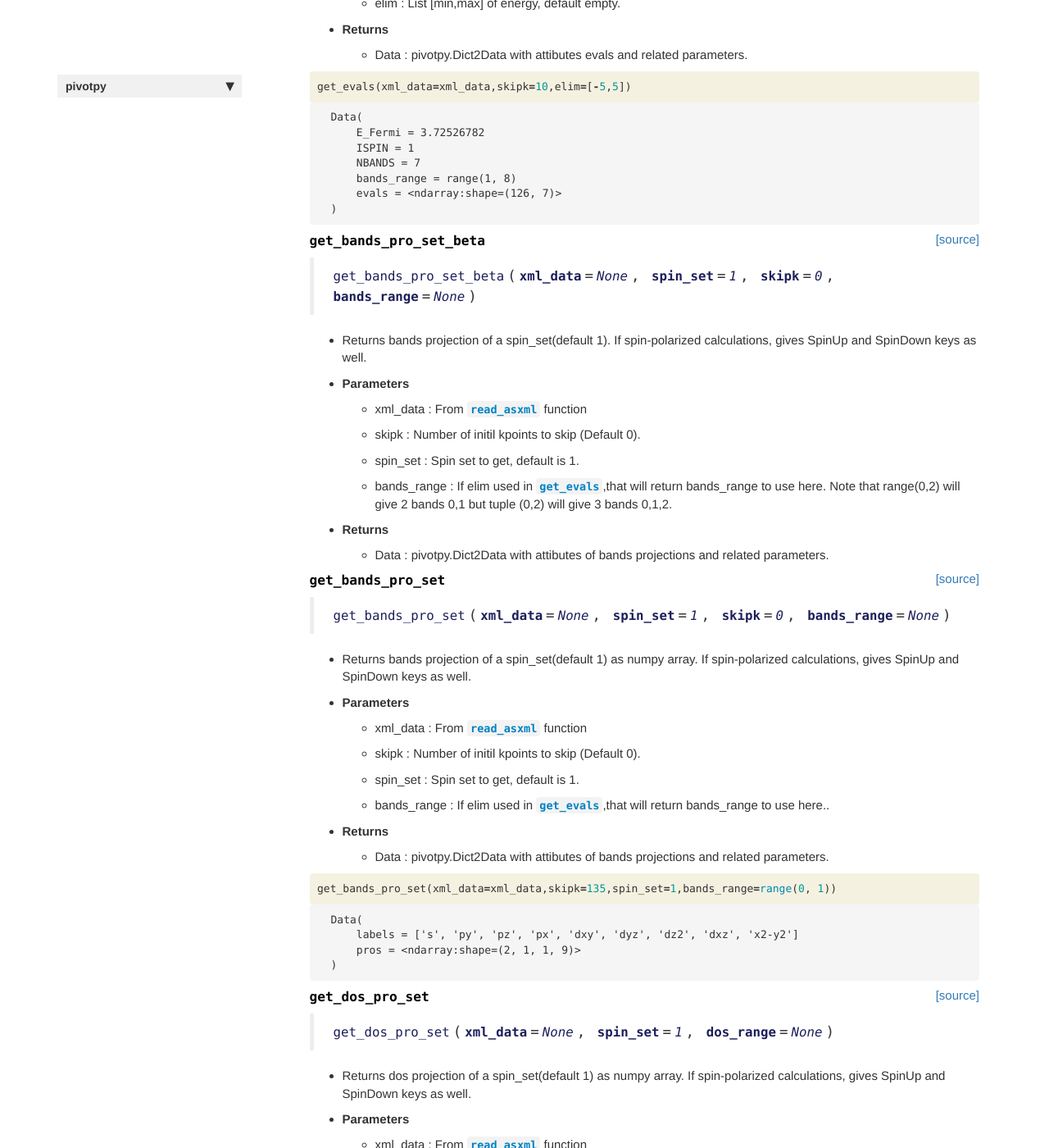
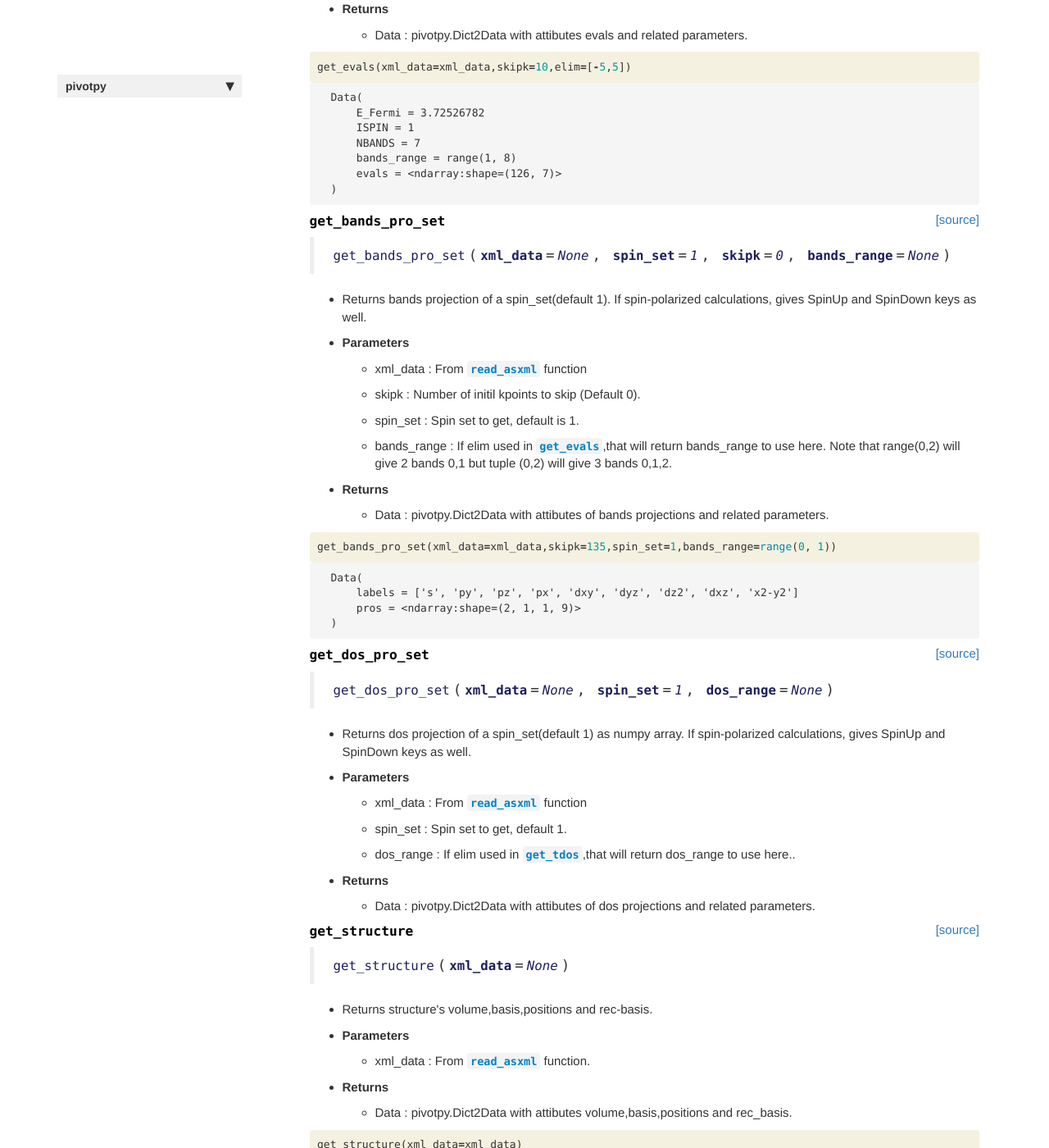
Before and after one commit to asaboor-gh/pivotpy, a Jekyll site: the page built from docs/XmlElementTree.html, in a window 1280 px wide and 1400 px high, scrolled down 5345 px. Shown: the whole window at 82% size. Built offline with Jekyll 4.4.1, drawn with Linux system fonts in a browser that asks for light colours; nearby versions of some CDN libraries; comment, search, counter and statistics services are not loaded; some of the changed text lies outside the part shown.

Commit message:
fast_pro_set

```diff
--- a/docs/XmlElementTree.html
+++ b/docs/XmlElementTree.html
@@ -295,7 +295,7 @@ If current folder contains <code>vasprun.xml</code> file, it automatically picks
 
 
 <div class="output_markdown rendered_html output_subarea ">
-<h4 id="exclude_kpts" class="doc_header"><code>exclude_kpts</code><a href="https://github.com/massgh/pivotpy/tree/master/pivotpy/vr_parser.py#L141" class="source_link" style="float:right">[source]</a></h4><blockquote><p><code>exclude_kpts</code>(<strong><code>xml_data</code></strong>=<em><code>None</code></em>)</p>
+<h4 id="exclude_kpts" class="doc_header"><code>exclude_kpts</code><a href="https://github.com/massgh/pivotpy/tree/master/pivotpy/vr_parser.py#L134" class="source_link" style="float:right">[source]</a></h4><blockquote><p><code>exclude_kpts</code>(<strong><code>xml_data</code></strong>=<em><code>None</code></em>)</p>
 </blockquote>
 <ul>
 <li>Returns number of kpoints to exclude used from IBZKPT.</li>
@@ -337,7 +337,7 @@ If current folder contains <code>vasprun.xml</code> file, it automatically picks
 
 
 <div class="output_markdown rendered_html output_subarea ">
-<h4 id="get_ispin" class="doc_header"><code>get_ispin</code><a href="https://github.com/massgh/pivotpy/tree/master/pivotpy/vr_parser.py#L162" class="source_link" style="float:right">[source]</a></h4><blockquote><p><code>get_ispin</code>(<strong><code>xml_data</code></strong>=<em><code>None</code></em>)</p>
+<h4 id="get_ispin" class="doc_header"><code>get_ispin</code><a href="https://github.com/massgh/pivotpy/tree/master/pivotpy/vr_parser.py#L155" class="source_link" style="float:right">[source]</a></h4><blockquote><p><code>get_ispin</code>(<strong><code>xml_data</code></strong>=<em><code>None</code></em>)</p>
 </blockquote>
 <ul>
 <li>Returns value of ISPIN.</li>
@@ -379,7 +379,7 @@ If current folder contains <code>vasprun.xml</code> file, it automatically picks
 
 
 <div class="output_markdown rendered_html output_subarea ">
-<h4 id="get_summary" class="doc_header"><code>get_summary</code><a href="https://github.com/massgh/pivotpy/tree/master/pivotpy/vr_parser.py#L179" class="source_link" style="float:right">[source]</a></h4><blockquote><p><code>get_summary</code>(<strong><code>xml_data</code></strong>=<em><code>None</code></em>)</p>
+<h4 id="get_summary" class="doc_header"><code>get_summary</code><a href="https://github.com/massgh/pivotpy/tree/master/pivotpy/vr_parser.py#L172" class="source_link" style="float:right">[source]</a></h4><blockquote><p><code>get_summary</code>(<strong><code>xml_data</code></strong>=<em><code>None</code></em>)</p>
 </blockquote>
 <ul>
 <li>Returns overview of system parameters.</li>
@@ -489,7 +489,7 @@ If current folder contains <code>vasprun.xml</code> file, it automatically picks
 
 
 <div class="output_markdown rendered_html output_subarea ">
-<h4 id="get_kpts" class="doc_header"><code>get_kpts</code><a href="https://github.com/massgh/pivotpy/tree/master/pivotpy/vr_parser.py#L217" class="source_link" style="float:right">[source]</a></h4><blockquote><p><code>get_kpts</code>(<strong><code>xml_data</code></strong>=<em><code>None</code></em>, <strong><code>skipk</code></strong>=<em><code>0</code></em>, <strong><code>joinPathAt</code></strong>=<em><code>[]</code></em>)</p>
+<h4 id="get_kpts" class="doc_header"><code>get_kpts</code><a href="https://github.com/massgh/pivotpy/tree/master/pivotpy/vr_parser.py#L210" class="source_link" style="float:right">[source]</a></h4><blockquote><p><code>get_kpts</code>(<strong><code>xml_data</code></strong>=<em><code>None</code></em>, <strong><code>skipk</code></strong>=<em><code>0</code></em>, <strong><code>joinPathAt</code></strong>=<em><code>[]</code></em>)</p>
 </blockquote>
 <ul>
 <li>Returns kpoints and calculated kpath.</li>
@@ -570,7 +570,7 @@ If current folder contains <code>vasprun.xml</code> file, it automatically picks
 
 
 <div class="output_markdown rendered_html output_subarea ">
-<h4 id="get_tdos" class="doc_header"><code>get_tdos</code><a href="https://github.com/massgh/pivotpy/tree/master/pivotpy/vr_parser.py#L251" class="source_link" style="float:right">[source]</a></h4><blockquote><p><code>get_tdos</code>(<strong><code>xml_data</code></strong>=<em><code>None</code></em>, <strong><code>spin_set</code></strong>=<em><code>1</code></em>, <strong><code>elim</code></strong>=<em><code>[]</code></em>)</p>
+<h4 id="get_tdos" class="doc_header"><code>get_tdos</code><a href="https://github.com/massgh/pivotpy/tree/master/pivotpy/vr_parser.py#L244" class="source_link" style="float:right">[source]</a></h4><blockquote><p><code>get_tdos</code>(<strong><code>xml_data</code></strong>=<em><code>None</code></em>, <strong><code>spin_set</code></strong>=<em><code>1</code></em>, <strong><code>elim</code></strong>=<em><code>[]</code></em>)</p>
 </blockquote>
 <ul>
 <li>Returns total dos for a spin_set (default 1) and energy limit. If spin-polarized calculations, gives SpinUp and SpinDown keys as well.</li>
@@ -651,7 +651,7 @@ If current folder contains <code>vasprun.xml</code> file, it automatically picks
 
 
 <div class="output_markdown rendered_html output_subarea ">
-<h4 id="get_evals" class="doc_header"><code>get_evals</code><a href="https://github.com/massgh/pivotpy/tree/master/pivotpy/vr_parser.py#L304" class="source_link" style="float:right">[source]</a></h4><blockquote><p><code>get_evals</code>(<strong><code>xml_data</code></strong>=<em><code>None</code></em>, <strong><code>skipk</code></strong>=<em><code>None</code></em>, <strong><code>elim</code></strong>=<em><code>[]</code></em>)</p>
+<h4 id="get_evals" class="doc_header"><code>get_evals</code><a href="https://github.com/massgh/pivotpy/tree/master/pivotpy/vr_parser.py#L297" class="source_link" style="float:right">[source]</a></h4><blockquote><p><code>get_evals</code>(<strong><code>xml_data</code></strong>=<em><code>None</code></em>, <strong><code>skipk</code></strong>=<em><code>None</code></em>, <strong><code>elim</code></strong>=<em><code>[]</code></em>)</p>
 </blockquote>
 <ul>
 <li>Returns eigenvalues as numpy array. If spin-polarized calculations, gives SpinUp and SpinDown keys as well.</li>
@@ -734,7 +734,7 @@ If current folder contains <code>vasprun.xml</code> file, it automatically picks
 
 
 <div class="output_markdown rendered_html output_subarea ">
-<h4 id="get_bands_pro_set_beta" class="doc_header"><code>get_bands_pro_set_beta</code><a href="https://github.com/massgh/pivotpy/tree/master/pivotpy/vr_parser.py#L357" class="source_link" style="float:right">[source]</a></h4><blockquote><p><code>get_bands_pro_set_beta</code>(<strong><code>xml_data</code></strong>=<em><code>None</code></em>, <strong><code>spin_set</code></strong>=<em><code>1</code></em>, <strong><code>skipk</code></strong>=<em><code>0</code></em>, <strong><code>bands_range</code></strong>=<em><code>None</code></em>)</p>
+<h4 id="get_bands_pro_set" class="doc_header"><code>get_bands_pro_set</code><a href="https://github.com/massgh/pivotpy/tree/master/pivotpy/vr_parser.py#L350" class="source_link" style="float:right">[source]</a></h4><blockquote><p><code>get_bands_pro_set</code>(<strong><code>xml_data</code></strong>=<em><code>None</code></em>, <strong><code>spin_set</code></strong>=<em><code>1</code></em>, <strong><code>skipk</code></strong>=<em><code>0</code></em>, <strong><code>bands_range</code></strong>=<em><code>None</code></em>)</p>
 </blockquote>
 <ul>
 <li>Returns bands projection of a spin_set(default 1). If spin-polarized calculations, gives SpinUp and SpinDown keys as well.</li>
@@ -743,51 +743,6 @@ If current folder contains <code>vasprun.xml</code> file, it automatically picks
 <li>skipk       : Number of initil kpoints to skip (Default 0).</li>
 <li>spin_set    : Spin set to get, default is 1.</li>
 <li>bands_range : If elim used in <a href="/pivotpy/XmlElementTree.html#get_evals"><code>get_evals</code></a>,that will return bands_range to use here. Note that range(0,2) will give 2 bands 0,1 but tuple (0,2) will give 3 bands 0,1,2.</li>
-</ul>
-</li>
-<li><strong>Returns</strong><ul>
-<li>Data     : pivotpy.Dict2Data with attibutes of bands projections and related parameters.</li>
-</ul>
-</li>
-</ul>
-
-</div>
-
-</div>
-
-</div>
-</div>
-
-</div>
-    {% endraw %}
-
-    {% raw %}
-
-<div class="cell border-box-sizing code_cell rendered">
-
-</div>
-    {% endraw %}
-
-    {% raw %}
-
-<div class="cell border-box-sizing code_cell rendered">
-
-<div class="output_wrapper">
-<div class="output">
-
-<div class="output_area">
-
-
-<div class="output_markdown rendered_html output_subarea ">
-<h4 id="get_bands_pro_set" class="doc_header"><code>get_bands_pro_set</code><a href="https://github.com/massgh/pivotpy/tree/master/pivotpy/vr_parser.py#L420" class="source_link" style="float:right">[source]</a></h4><blockquote><p><code>get_bands_pro_set</code>(<strong><code>xml_data</code></strong>=<em><code>None</code></em>, <strong><code>spin_set</code></strong>=<em><code>1</code></em>, <strong><code>skipk</code></strong>=<em><code>0</code></em>, <strong><code>bands_range</code></strong>=<em><code>None</code></em>)</p>
-</blockquote>
-<ul>
-<li>Returns bands projection of a spin_set(default 1) as numpy array. If spin-polarized calculations, gives SpinUp and SpinDown keys as well.</li>
-<li><strong>Parameters</strong><ul>
-<li>xml_data    : From <a href="/pivotpy/XmlElementTree.html#read_asxml"><code>read_asxml</code></a> function</li>
-<li>skipk       : Number of initil kpoints to skip (Default 0).</li>
-<li>spin_set    : Spin set to get, default is 1.</li>
-<li>bands_range : If elim used in <a href="/pivotpy/XmlElementTree.html#get_evals"><code>get_evals</code></a>,that will return bands_range to use here..</li>
 </ul>
 </li>
 <li><strong>Returns</strong><ul>
@@ -860,7 +815,7 @@ If current folder contains <code>vasprun.xml</code> file, it automatically picks
 
 
 <div class="output_markdown rendered_html output_subarea ">
-<h4 id="get_dos_pro_set" class="doc_header"><code>get_dos_pro_set</code><a href="https://github.com/massgh/pivotpy/tree/master/pivotpy/vr_parser.py#L473" class="source_link" style="float:right">[source]</a></h4><blockquote><p><code>get_dos_pro_set</code>(<strong><code>xml_data</code></strong>=<em><code>None</code></em>, <strong><code>spin_set</code></strong>=<em><code>1</code></em>, <strong><code>dos_range</code></strong>=<em><code>None</code></em>)</p>
+<h4 id="get_dos_pro_set" class="doc_header"><code>get_dos_pro_set</code><a href="https://github.com/massgh/pivotpy/tree/master/pivotpy/vr_parser.py#L413" class="source_link" style="float:right">[source]</a></h4><blockquote><p><code>get_dos_pro_set</code>(<strong><code>xml_data</code></strong>=<em><code>None</code></em>, <strong><code>spin_set</code></strong>=<em><code>1</code></em>, <strong><code>dos_range</code></strong>=<em><code>None</code></em>)</p>
 </blockquote>
 <ul>
 <li>Returns dos projection of a spin_set(default 1) as numpy array. If spin-polarized calculations, gives SpinUp and SpinDown keys as well.</li>
@@ -904,7 +859,7 @@ If current folder contains <code>vasprun.xml</code> file, it automatically picks
 
 
 <div class="output_markdown rendered_html output_subarea ">
-<h4 id="get_structure" class="doc_header"><code>get_structure</code><a href="https://github.com/massgh/pivotpy/tree/master/pivotpy/vr_parser.py#L516" class="source_link" style="float:right">[source]</a></h4><blockquote><p><code>get_structure</code>(<strong><code>xml_data</code></strong>=<em><code>None</code></em>)</p>
+<h4 id="get_structure" class="doc_header"><code>get_structure</code><a href="https://github.com/massgh/pivotpy/tree/master/pivotpy/vr_parser.py#L456" class="source_link" style="float:right">[source]</a></h4><blockquote><p><code>get_structure</code>(<strong><code>xml_data</code></strong>=<em><code>None</code></em>)</p>
 </blockquote>
 <ul>
 <li>Returns structure's volume,basis,positions and rec-basis.</li>
@@ -991,7 +946,7 @@ If current folder contains <code>vasprun.xml</code> file, it automatically picks
 
 
 <div class="output_markdown rendered_html output_subarea ">
-<h4 id="export_vasprun" class="doc_header"><code>export_vasprun</code><a href="https://github.com/massgh/pivotpy/tree/master/pivotpy/vr_parser.py#L544" class="source_link" style="float:right">[source]</a></h4><blockquote><p><code>export_vasprun</code>(<strong><code>path</code></strong>=<em><code>None</code></em>, <strong><code>skipk</code></strong>=<em><code>None</code></em>, <strong><code>elim</code></strong>=<em><code>[]</code></em>, <strong><code>joinPathAt</code></strong>=<em><code>[]</code></em>, <strong><code>shift_kpath</code></strong>=<em><code>0</code></em>)</p>
+<h4 id="export_vasprun" class="doc_header"><code>export_vasprun</code><a href="https://github.com/massgh/pivotpy/tree/master/pivotpy/vr_parser.py#L484" class="source_link" style="float:right">[source]</a></h4><blockquote><p><code>export_vasprun</code>(<strong><code>path</code></strong>=<em><code>None</code></em>, <strong><code>skipk</code></strong>=<em><code>None</code></em>, <strong><code>elim</code></strong>=<em><code>[]</code></em>, <strong><code>joinPathAt</code></strong>=<em><code>[]</code></em>, <strong><code>shift_kpath</code></strong>=<em><code>0</code></em>)</p>
 </blockquote>
 <ul>
 <li>Returns a full dictionary of all objects from <code>vasprun.xml</code> file. It first try to load the data exported by powershell's <code>Export-VR(Vasprun)</code>, which is very fast for large files. It is recommended to export large files in powershell first.</li>
@@ -1156,7 +1111,7 @@ If current folder contains <code>vasprun.xml</code> file, it automatically picks
 
 
 <div class="output_markdown rendered_html output_subarea ">
-<h4 id="load_export" class="doc_header"><code>load_export</code><a href="https://github.com/massgh/pivotpy/tree/master/pivotpy/vr_parser.py#L629" class="source_link" style="float:right">[source]</a></h4><blockquote><p><code>load_export</code>(<strong><code>path</code></strong>=<em><code>'./vasprun.xml'</code></em>, <strong><code>joinPathAt</code></strong>=<em><code>[]</code></em>, <strong><code>shift_kpath</code></strong>=<em><code>0</code></em>, <strong><code>path_to_ps</code></strong>=<em><code>'pwsh'</code></em>, <strong><code>skipk</code></strong>=<em><code>None</code></em>, <strong><code>max_filled</code></strong>=<em><code>10</code></em>, <strong><code>max_empty</code></strong>=<em><code>10</code></em>, <strong><code>keep_files</code></strong>=<em><code>True</code></em>)</p>
+<h4 id="load_export" class="doc_header"><code>load_export</code><a href="https://github.com/massgh/pivotpy/tree/master/pivotpy/vr_parser.py#L569" class="source_link" style="float:right">[source]</a></h4><blockquote><p><code>load_export</code>(<strong><code>path</code></strong>=<em><code>'./vasprun.xml'</code></em>, <strong><code>joinPathAt</code></strong>=<em><code>[]</code></em>, <strong><code>shift_kpath</code></strong>=<em><code>0</code></em>, <strong><code>path_to_ps</code></strong>=<em><code>'pwsh'</code></em>, <strong><code>skipk</code></strong>=<em><code>None</code></em>, <strong><code>max_filled</code></strong>=<em><code>10</code></em>, <strong><code>max_empty</code></strong>=<em><code>10</code></em>, <strong><code>keep_files</code></strong>=<em><code>True</code></em>)</p>
 </blockquote>
 <ul>
 <li>Returns a full dictionary of all objects from <code>vasprun.xml</code> file exported using powershell.</li>
@@ -1224,7 +1179,7 @@ If current folder contains <code>vasprun.xml</code> file, it automatically picks
 
 
 <div class="output_markdown rendered_html output_subarea ">
-<h4 id="dump_dict" class="doc_header"><code>dump_dict</code><a href="https://github.com/massgh/pivotpy/tree/master/pivotpy/vr_parser.py#L783" class="source_link" style="float:right">[source]</a></h4><blockquote><p><code>dump_dict</code>(<strong><code>dict_data</code></strong>=<em><code>None</code></em>, <strong><code>dump_to</code></strong>=<em><code>'pickle'</code></em>, <strong><code>outfile</code></strong>=<em><code>None</code></em>, <strong><code>indent</code></strong>=<em><code>1</code></em>)</p>
+<h4 id="dump_dict" class="doc_header"><code>dump_dict</code><a href="https://github.com/massgh/pivotpy/tree/master/pivotpy/vr_parser.py#L723" class="source_link" style="float:right">[source]</a></h4><blockquote><p><code>dump_dict</code>(<strong><code>dict_data</code></strong>=<em><code>None</code></em>, <strong><code>dump_to</code></strong>=<em><code>'pickle'</code></em>, <strong><code>outfile</code></strong>=<em><code>None</code></em>, <strong><code>indent</code></strong>=<em><code>1</code></em>)</p>
 </blockquote>
 <ul>
 <li>Dump an <a href="/pivotpy/XmlElementTree.html#export_vasprun"><code>export_vasprun</code></a> or <a href="/pivotpy/XmlElementTree.html#load_export"><code>load_export</code></a>'s <code>Data</code> object or any dictionary to json or pickle string/file. It convert <a href="/pivotpy/XmlElementTree.html#Dict2Data"><code>Dict2Data</code></a> to dictionary before serializing to json/pickle, so json/pickle.loads() of converted Data would be a simple dictionary, pass that to <a href="/pivotpy/XmlElementTree.html#Dict2Data"><code>Dict2Data</code></a> to again make accessible via dot notation.</li>
@@ -1265,7 +1220,7 @@ If current folder contains <code>vasprun.xml</code> file, it automatically picks
 
 
 <div class="output_markdown rendered_html output_subarea ">
-<h4 id="load_from_dump" class="doc_header"><code>load_from_dump</code><a href="https://github.com/massgh/pivotpy/tree/master/pivotpy/vr_parser.py#L816" class="source_link" style="float:right">[source]</a></h4><blockquote><p><code>load_from_dump</code>(<strong><code>file_or_str</code></strong>, <strong><code>keep_as_dict</code></strong>=<em><code>False</code></em>)</p>
+<h4 id="load_from_dump" class="doc_header"><code>load_from_dump</code><a href="https://github.com/massgh/pivotpy/tree/master/pivotpy/vr_parser.py#L756" class="source_link" style="float:right">[source]</a></h4><blockquote><p><code>load_from_dump</code>(<strong><code>file_or_str</code></strong>, <strong><code>keep_as_dict</code></strong>=<em><code>False</code></em>)</p>
 </blockquote>
 <ul>
 <li>Loads a json/pickle dumped file or string by auto detecting it.</li>
--- a/pivotpy/_nbdev.py
+++ b/pivotpy/_nbdev.py
@@ -84,7 +84,6 @@ index = {"get_rgb_data": "InteractivePlots.ipynb",
          "get_kpts": "XmlElementTree.ipynb",
          "get_tdos": "XmlElementTree.ipynb",
          "get_evals": "XmlElementTree.ipynb",
-         "get_bands_pro_set_beta": "XmlElementTree.ipynb",
          "get_bands_pro_set": "XmlElementTree.ipynb",
          "get_dos_pro_set": "XmlElementTree.ipynb",
          "get_structure": "XmlElementTree.ipynb",
```
Also changed, not shown: pivotpy/vr_parser.py (+7 -67 lines), 1 other file.
